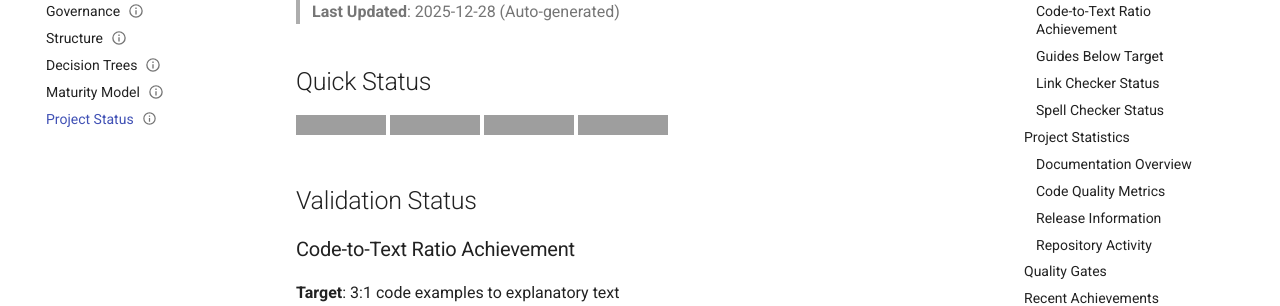
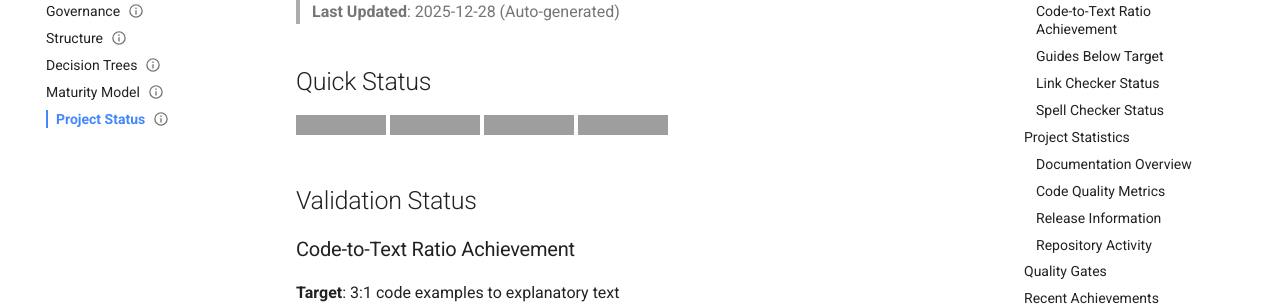
Before and after one commit to tydukes/coding-style-guide, an MkDocs documentation site: the page built from docs/project_status.md, in a window 1280 px wide. Shown: the part 229-535 px from the top of the page. Built offline with MkDocs 1.6.1 and Material for MkDocs 9.7.7, drawn with Linux system fonts in a browser that asks for light colours; comment, search, counter and statistics services are not loaded; the version menu is left out; grey boxes are pictures that could not be loaded.

Commit message:
feat(docs): add quick search shortcut and sticky TOC with highlighting (#293)
Enable Cmd+K/Ctrl+K keyboard shortcut to focus search, add scroll-spy
TOC via toc.follow, back-to-top button via navigation.top, and enhanced
active TOC link styling.

Co-Authored-By: Claude Opus 4.6 <noreply@anthropic.com>

```diff
--- /dev/null
+++ b/docs/javascripts/shortcuts.js
@@ -0,0 +1,10 @@
+document.addEventListener("keydown", function (e) {
+  if ((e.metaKey || e.ctrlKey) && e.key === "k") {
+    e.preventDefault();
+    var search = document.querySelector(".md-search__input");
+    if (search) {
+      search.focus();
+      search.select();
+    }
+  }
+});
--- /dev/null
+++ b/docs/stylesheets/toc.css
@@ -0,0 +1,6 @@
+.md-nav__link--active {
+  color: var(--md-accent-fg-color) !important;
+  font-weight: 700;
+  border-left: 2px solid var(--md-accent-fg-color);
+  padding-left: 0.4rem;
+}
--- a/mkdocs.yml
+++ b/mkdocs.yml
@@ -10,6 +10,8 @@ theme:
   language: en
   features:
     - navigation.tabs
+    - navigation.top
+    - toc.follow
     - content.code.annotate
     - content.code.copy
     - search.highlight
@@ -37,6 +39,9 @@ plugins:
       canonical_version: latest
 extra_css:
   - stylesheets/print.css
+  - stylesheets/toc.css
+extra_javascript:
+  - javascripts/shortcuts.js
 extra:
   version:
     provider: mike
```
